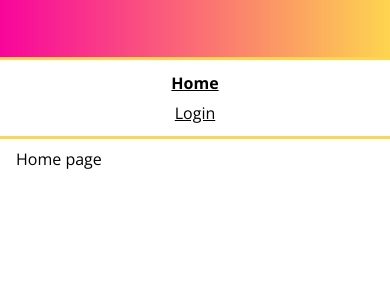
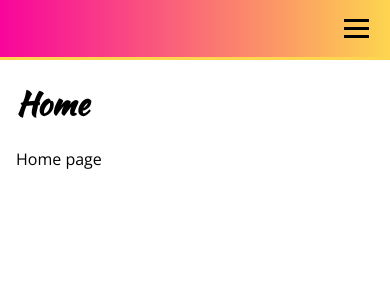
Before and after one commit to martin-luo/React-Styled-Components, a React (Create React App) app: page / in a window 390 px wide. Shown: the top 300 px of the page. Built offline with nearby package versions, Linux system fonts and the light colour scheme.

Commit message:
add mobile menu icon

```diff
--- a/src/components/common/Header.js
+++ b/src/components/common/Header.js
@@ -1,4 +1,4 @@
-import React from "react";
+import React, { useState } from "react";
 import { Link as ReactRouterDomLink, useLocation } from "react-router-dom";
 import styled from "styled-components";
 
@@ -15,7 +15,7 @@
 `;
 
 const Menu = styled.nav`
-  display: block;
+  display: ${(p) => (p.open ? "block" : "none")};
   font-family: "Open Sans";
   position: absolute;
   width: 100%;
@@ -53,12 +53,36 @@
   font-weight: ${(p) => (p.isActive ? "bold" : "normal")};
 `;
 
+const MobileMenuIcon = styled.div`
+  margin: auto 0 auto auto;
+  width: 25px;
+  min-width: 25px;
+  padding: 5px;
+
+  > div {
+    height: 3px;
+    background-color: black;
+    margin: 5px 0;
+    width: 100%;
+  }
+
+  @media (min-width: 768px) {
+    display: none;
+  }
+`;
+
 export const Header = () => {
   const { pathname } = useLocation();
+  const [menuOpen, setMenuOpen] = useState(false);
 
   return (
     <HeaderWrapper>
-      <Menu>
+      <MobileMenuIcon onClick={() => setMenuOpen((s) => !s)}>
+        <div />
+        <div />
+        <div />
+      </MobileMenuIcon>
+      <Menu open={menuOpen}>
         <StyledLink to="/" isActive={pathname === "/"}>
           Home
         </StyledLink>
```
